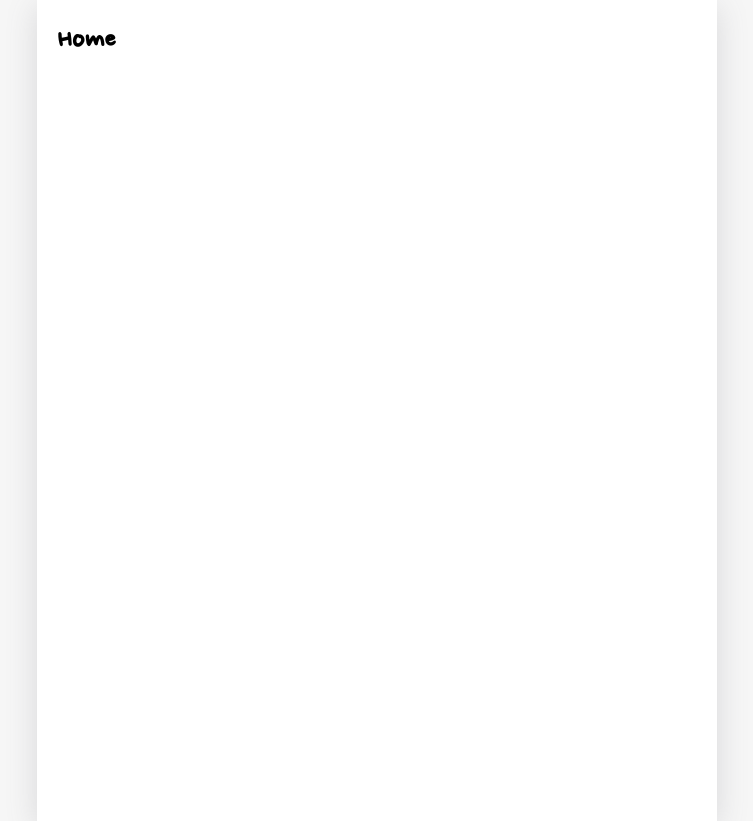
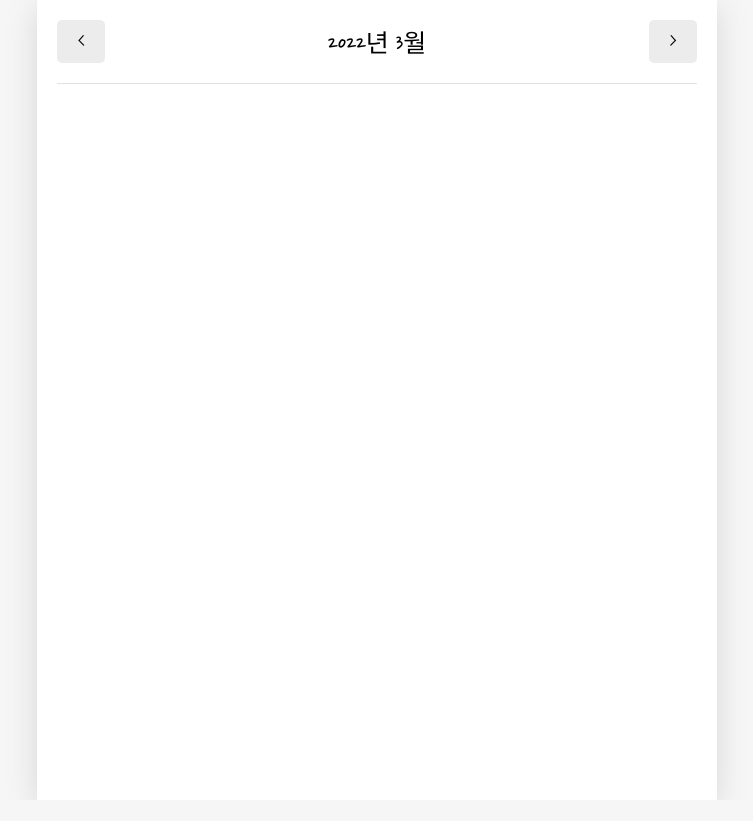
Before and after one commit to Geonsik-Kim/emotion-diary, a React (Create React App) app: page / in a window 1280 px wide. Shown: the whole page, without its empty margins (263-1016 px from the left). After the commit the page ends 800 px from the top, so only its background shows below. Built offline with nearby package versions, Linux system fonts and the light colour scheme; a web font is replaced by a local one.

Commit message:
Feat header 구현, 날짜 변경에 따른 data 필터링

```diff
--- a/src/pages/Home.js
+++ b/src/pages/Home.js
@@ -1,7 +1,65 @@
+import { useState, useContext, useEffect } from "react";
+import { DiaryStateContext } from "../App";
+import MyHeader from "../components/MyHeader";
+import MyButton from "../components/MyButton";
+
 const Home = () => {
+    const diaryList = useContext(DiaryStateContext);
+
+    const [data, setData] = useState([]);
+
+    const [curDate, setCurDate] = useState(new Date());
+    const headText = `${curDate.getFullYear()}년 ${curDate.getMonth() + 1}월`;
+
+    useEffect(() => {
+        if (diaryList.length > 1) {
+            const firstDay = new Date(
+                curDate.getFullYear(),
+                curDate.getMonth(),
+                1
+            ).getTime();
+
+            const lastDay = new Date(
+                curDate.getFullYear(),
+                curDate.getMonth() + 1,
+                0
+            ).getTime();
+
+            setData(
+                diaryList.filter(
+                    (it) => firstDay <= it.date && it.date <= lastDay
+                )
+            );
+        }
+    }, [diaryList, curDate]);
+
+    const increaseMonth = () => {
+        setCurDate(
+            new Date(
+                curDate.getFullYear(),
+                curDate.getMonth() + 1,
+                curDate.getDate()
+            )
+        );
+    };
+
+    const decreaseMonth = () => {
+        setCurDate(
+            new Date(
+                curDate.getFullYear(),
+                curDate.getMonth() - 1,
+                curDate.getDate()
+            )
+        );
+    };
+
     return (
         <div>
-            <h1>Home</h1>
+            <MyHeader
+                headText={headText}
+                leftChild={<MyButton text={"<"} onClick={decreaseMonth} />}
+                rightChild={<MyButton text={">"} onClick={increaseMonth} />}
+            />
         </div>
     );
 };
```
